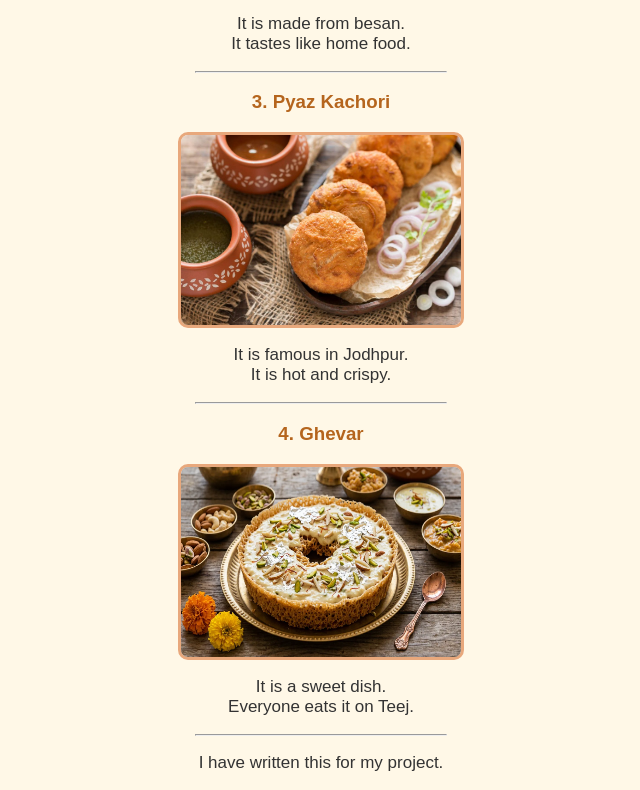
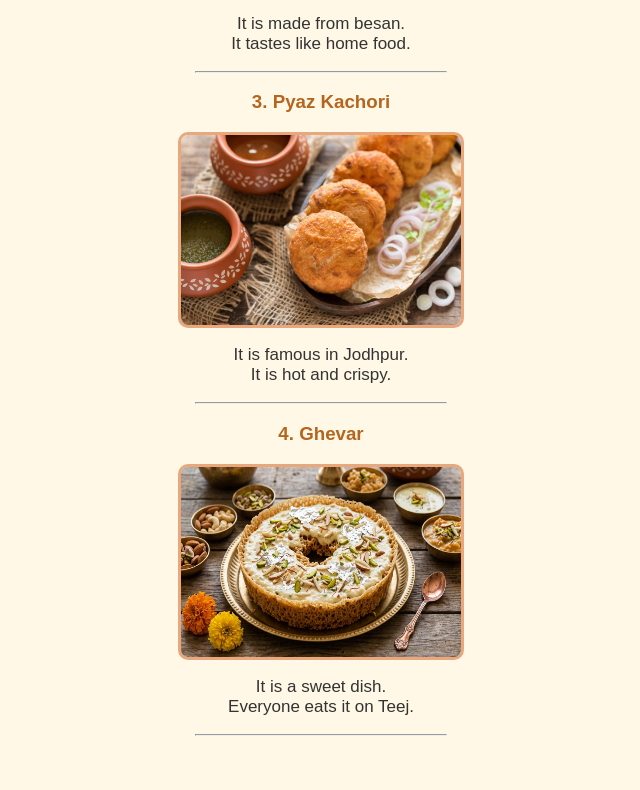
Before and after one commit to manisha0404na/Rajasthan-Tourism-Places-, a plain HTML site: page Food.html in a window 1280 px wide. Shown: the part 819-1609 px from the top of the page, without its empty margins (319-959 px from the left). After the commit the page ends 1563 px from the top, so only its background shows below. Drawn offline with Linux system fonts and the light colour scheme.

Commit message:
Update Food.html

```diff
--- a/Food.html
+++ b/Food.html
@@ -87,7 +87,6 @@ p {
 <p>It is a sweet dish.<br>Everyone eats it on Teej.</p>
 <hr>
 
-<p>I have written this for my project.</p>
 
 </body>
 </html>
```
